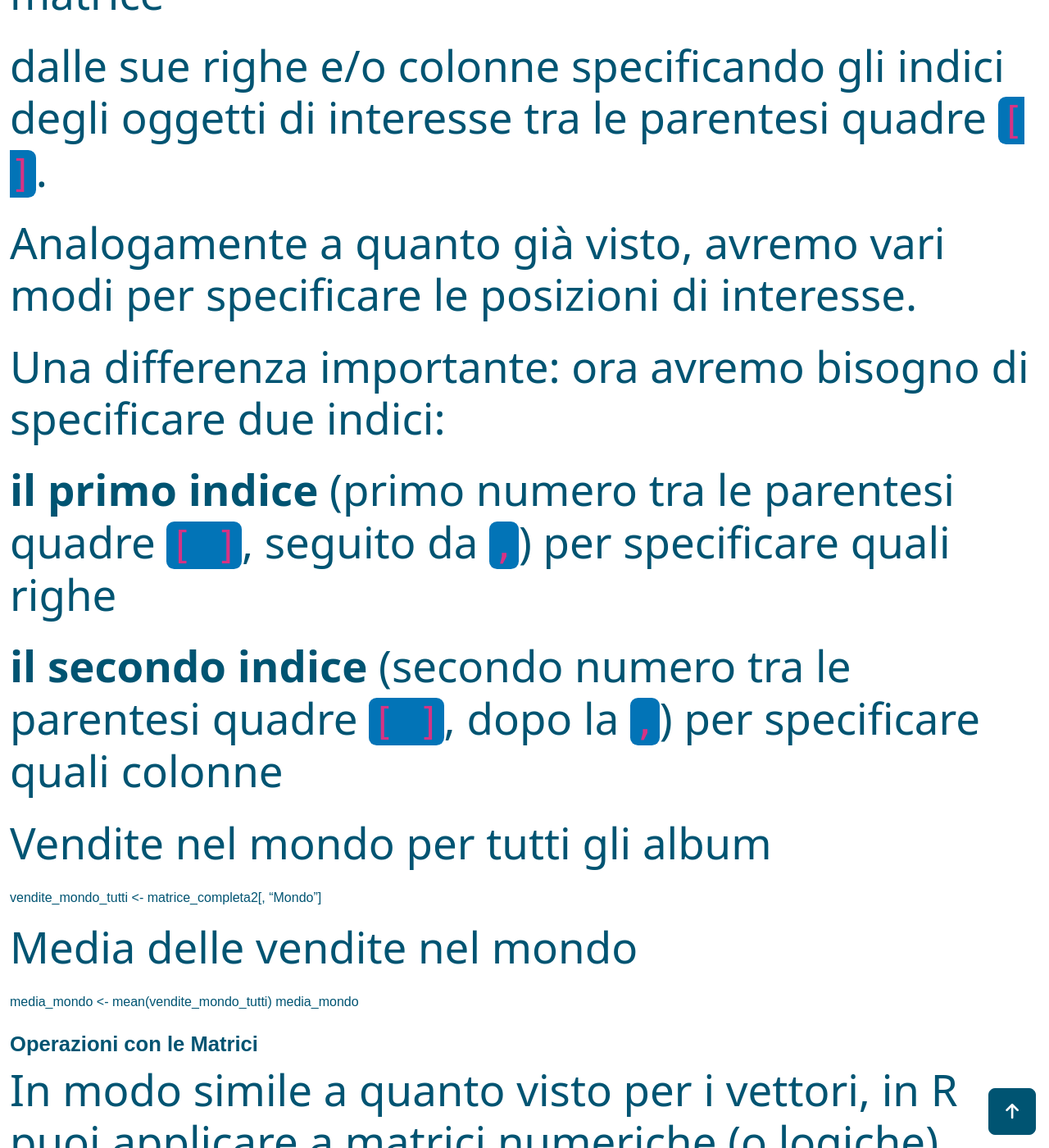
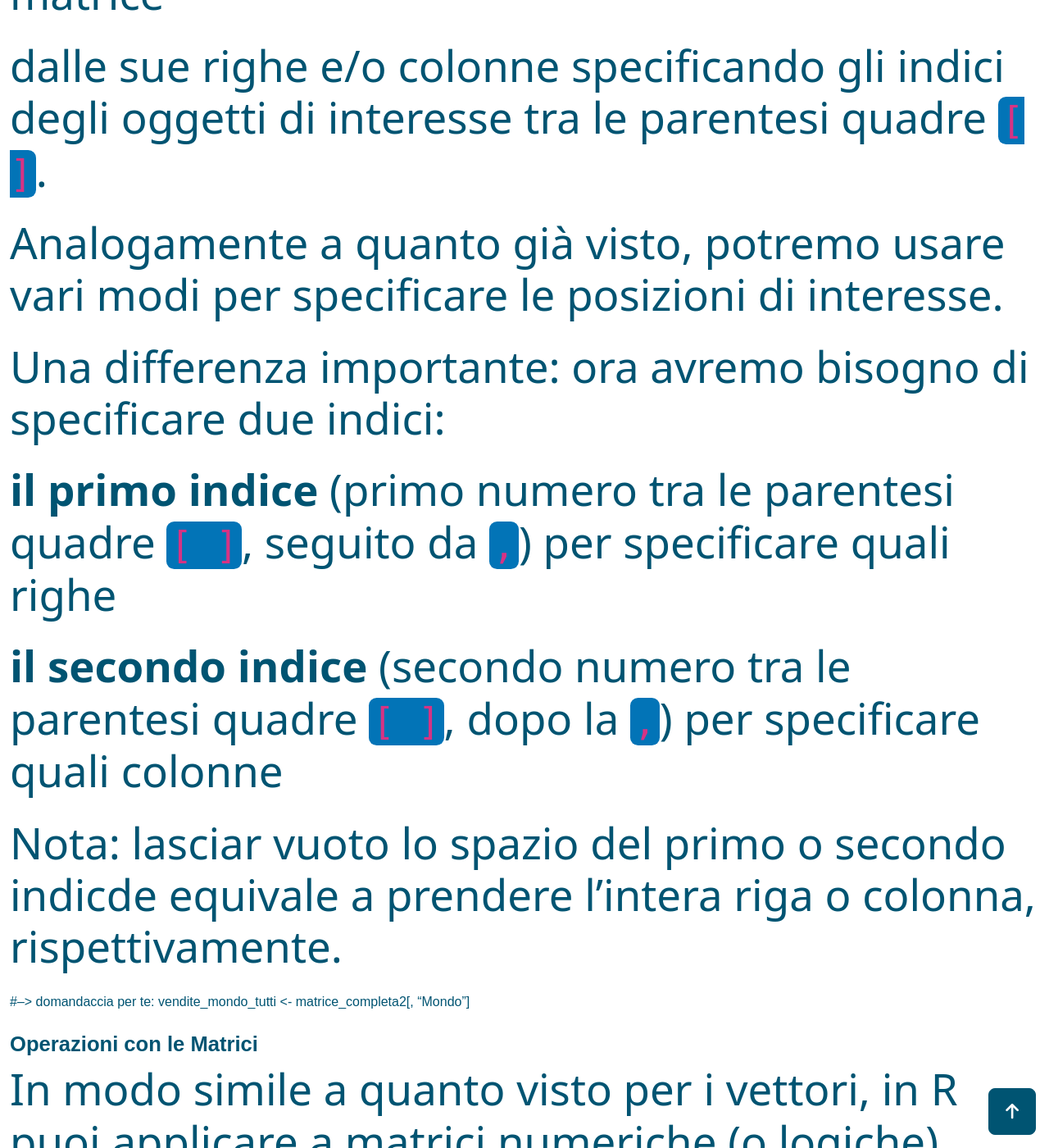
Before and after one commit to maghetta/Corso-R-livello-base__BBC, a Jekyll site: the page built from pages/tutorials/Matrici_in_R.md, in a window 1280 px wide and 1400 px high, scrolled down 9989 px. Shown: the whole window at 82% size. Built offline with Jekyll 4.4.1, drawn with Linux system fonts in a browser that asks for light colours; some of the changed text lies outside the part shown.

Commit message:
Update Matrici_in_R.md

```diff
--- a/pages/tutorials/Matrici_in_R.md
+++ b/pages/tutorials/Matrici_in_R.md
@@ -166,18 +166,16 @@ print(totali_regioni)
 #### **Selezionare elementi specifici**
 # Analogamente a quanto visto con gli oggetti precedenti, possiamo selezionare elementi di una matrice
 # dalle sue righe e/o colonne specificando gli indici degli oggetti di interesse tra le parentesi quadre `[ ]`.
-# Analogamente a quanto già visto, avremo vari modi per specificare le posizioni di interesse.
+# Analogamente a quanto già visto, potremo usare vari modi per specificare le posizioni di interesse.
 # Una differenza importante: ora avremo bisogno di specificare due indici:
 # **il primo indice** (primo numero tra le parentesi quadre `[ ]`, seguito da `,`) per specificare quali righe
 # **il secondo indice** (secondo numero tra le parentesi quadre `[ ]`, dopo la `,`) per specificare quali colonne
+# Nota: lasciar vuoto lo spazio del primo o secondo indicde equivale a prendere l'intera riga o colonna, rispettivamente.
 
 
-# Vendite nel mondo per tutti gli album
+#--> domandaccia per te:
 vendite_mondo_tutti <- matrice_completa2[, "Mondo"]
 
-# Media delle vendite nel mondo
-media_mondo <- mean(vendite_mondo_tutti)
-media_mondo
 
 
 ### Operazioni con le Matrici
```
Also changed, not shown: other parts of pages/tutorials/Matrici_in_R.md (+3 -3 lines).
